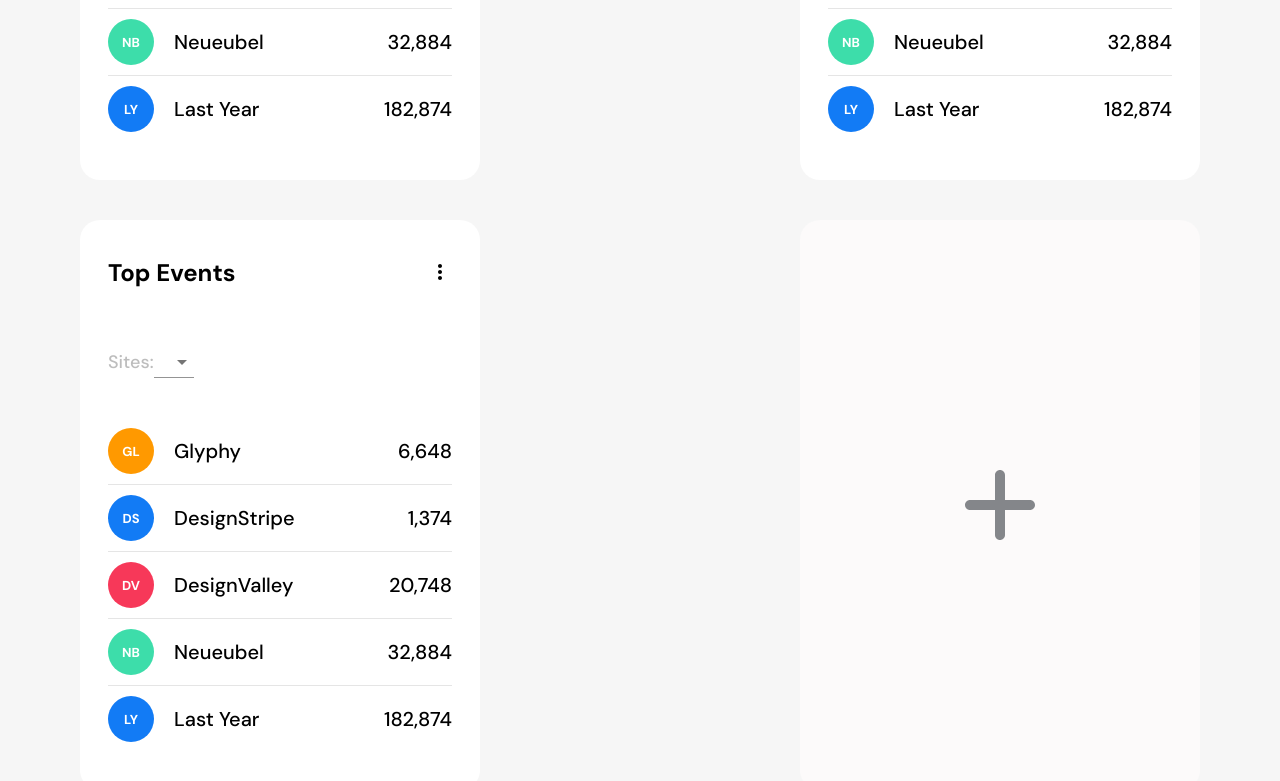
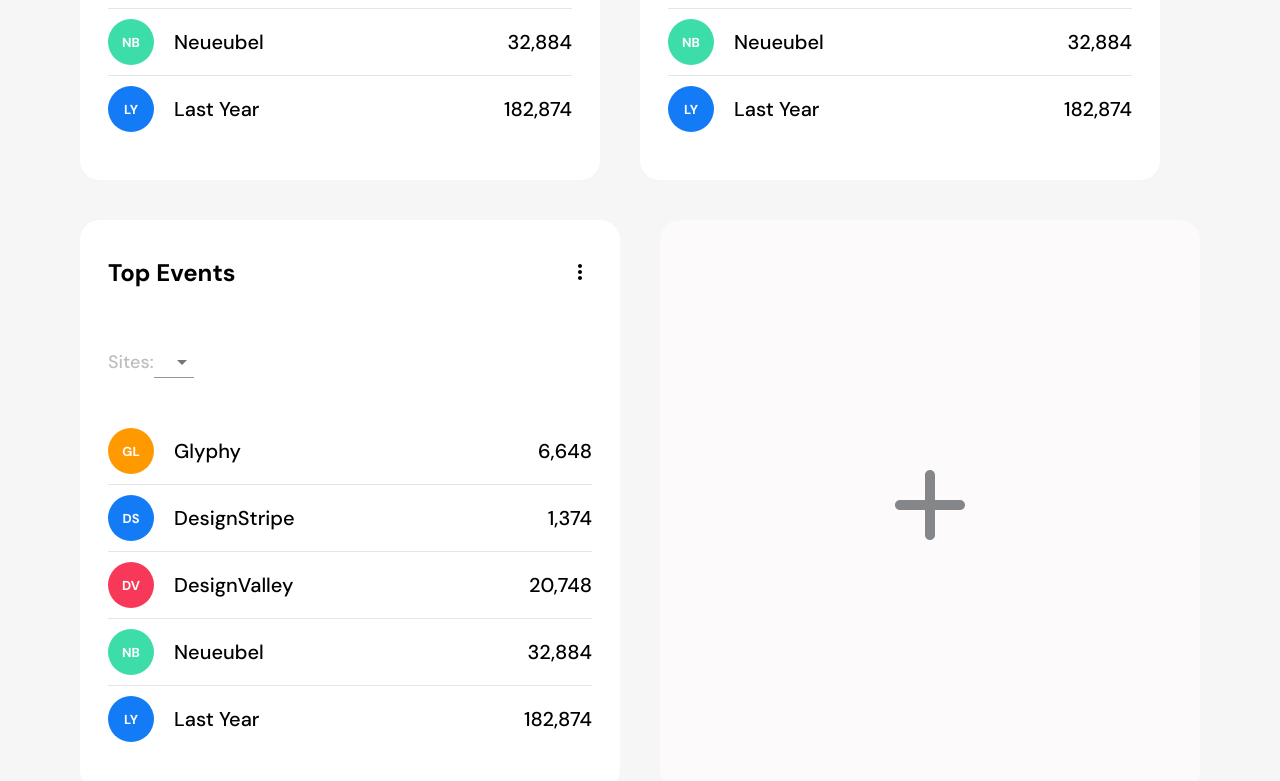
Before and after one commit to GBarkhatov/carlo-test, a React (Create React App) app: page / in a window 1280 px wide. Shown: the part 1514-2295 px from the top of the page. Built offline with nearby package versions, Linux system fonts and the light colour scheme.

Commit message:
add min width

```diff
--- a/src/components/AddPanel/AddPanel.js
+++ b/src/components/AddPanel/AddPanel.js
@@ -10,7 +10,8 @@
     display: flex;
     justify-content: center;
     align-items: center;
-    min-width: 400px;
+    min-width: 350px;
+    flex: 1;
     background-color: #fcfafa;
     border-radius: 20px;
     margin-bottom: 40px;
--- a/src/components/FilterPanel/FilterPanel.js
+++ b/src/components/FilterPanel/FilterPanel.js
@@ -15,9 +15,11 @@
   }
 
   @media screen and (min-width: 960px) {
-    min-width: 400px;
+    min-width: 350px;
+    flex: 1;
     background-color: #fff;
     border-radius: 20px;
+    margin-right: 40px;
 
     &:not(:last-of-type) {
       margin-bottom: 40px;
```
